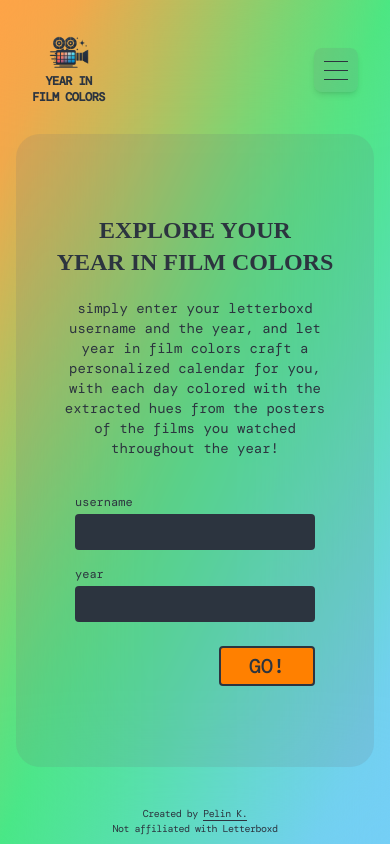
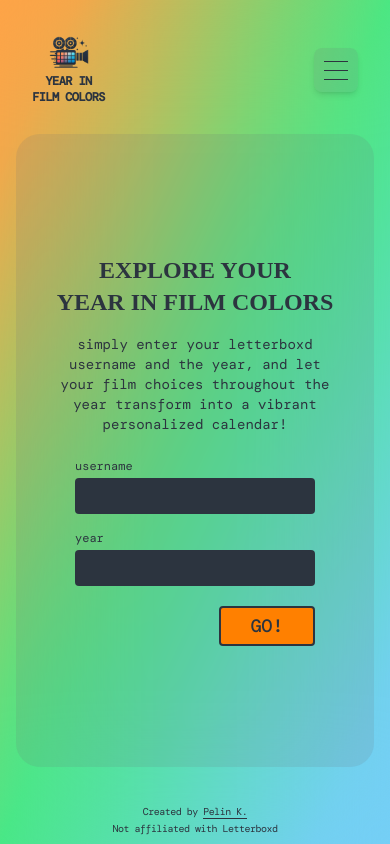
Before and after one commit to pelinkaynarca/letterboxd-year-in-film-colors, a website: page public/index.html in a window 390 px wide. Drawn offline with nearby package versions, Linux system fonts and the light colour scheme; a web font is replaced by a local one.

Commit message:
changed the content of homepageDescription

```diff
--- a/public/index.html
+++ b/public/index.html
@@ -38,7 +38,7 @@
           class="text-sm md:text-lg rounded-[4px] p-2 tracking-tighter hover:bg-LB-Gray hover:text-white">home</a>
         </li>
         <li class="underline"><a href="./about.html"
-            class="text-sm md:text-lg rounded-[4px] p-2 tracking-tighter hover:bg-LB-Gray hover:text-white">about</a>
+            class="text-sm md:text-lg rounded-[4px] p-2 tracking-tighter hover:bg-LB-Gray hover:text-white">how does it work?</a>
         </li>
         <li class="underline"><a href="./contact.html"
             class="text-sm md:text-lg tracking-tighter p-2 rounded-[4px] hover:bg-LB-Gray hover:text-white">contact</a>
@@ -60,19 +60,18 @@
   <div id="container"
     class="z-0 transition-opacity duration-400 ease-in flex flex-col items-center justify-center w-11/12 py-8 rounded-3xl px-10 lg:px-48 mt-14 bg-LB-Light h-3/4 lg:w-4/5 2xl:w-3/4 2xl:px-[20%] overflow-hidden">
     <div class="flex flex-col items-center justify-center" id="containerHomepageContent">
-      <div id="homepageTextWrapper" class="flex flex-col text-center z-1 pb-9">
+      <div id="homepageTextWrapper" class="flex flex-col pb-6 text-center">
         <h1
-          class="mb-5 text-2xl font-semibold sm:text-3xl 2xl:mb-12 xl:text-4xl 2xl:text-5xl font-title-font text-LB-Gray">
+          class="mb-4 text-2xl font-semibold sm:text-3xl 2xl:mb-12 xl:text-4xl 2xl:text-5xl font-title-font text-LB-Gray">
           EXPLORE YOUR
           <br class="">
           YEAR IN FILM COLORS
         </h1>
         <p id="homepageDescription" class="text-sm font-normal leading-5 sm:text-base text-LB-Gray">simply enter your letterboxd
-          username and the year, and let year in film colors craft a personalized calendar for you, with each day
-          colored with the extracted hues from the posters of the films you watched throughout the year!</p>
+          username and the year, and let your film choices throughout the year transform into a vibrant personalized calendar!</p>
       </div>
       <div id="homepageFormContainer" class="flex flex-col items-center">
-        <div class="flex flex-col gap-4 mb-6">
+        <div class="flex flex-col gap-4 mb-5">
           <div class="flex flex-col gap-1">
             <label for="username" id="usernameLabel" class="text-xs sm:text-sm text-LB-Gray">username</label>
             <input autocomplete="off" type="text" id="username"
@@ -87,7 +86,7 @@
         <div class="self-end">
           <button onclick="fetchColorPalette()"
             class="flex flex-row items-center justify-center w-24 gap-2 text-LB-Gray rounded-[4px] h-10 bg-LB-Orange border-2 border-LB-Gray hover:scale-[103%] hover:shadow-md hover:shadow-LB-Gray">
-            <span id="buttonText" class="text-xl font-medium">GO!</span>
+            <span id="buttonText" class="text-lg font-medium sm:text-xl">GO!</span>
             <!-- <img src="./images/buttonIcon.png" alt="icon" id="buttonIcon" class="w-4 text-LB-Gray"> -->
           </button>
         </div>
@@ -101,7 +100,7 @@
   <footer
     class="fixed bottom-0 left-0 py-2 px-5 text-[10px] 2xl:text-xs tracking-tighter text-LB-Gray w-screen flex justify-center">
     <div id="footerWrapper"
-      class="flex flex-col items-center justify-center w-11/12 sm:justify-between sm:flex-row lg:w-4/5 2xl:w-3/4">
+      class="flex flex-col items-center justify-center w-11/12 gap-0.5 sm:justify-between sm:flex-row lg:w-4/5 2xl:w-3/4">
       <span>Created by <a href="https://github.com/pelinkaynarca"
           class="border-b-[1px] border-LB-Gray hover:rounded-md cursor-pointer hover:bg-LB-Gray hover:p-1 hover:text-white">Pelin
           K.</a></span>
```
Also changed, not shown: public/output.css.
